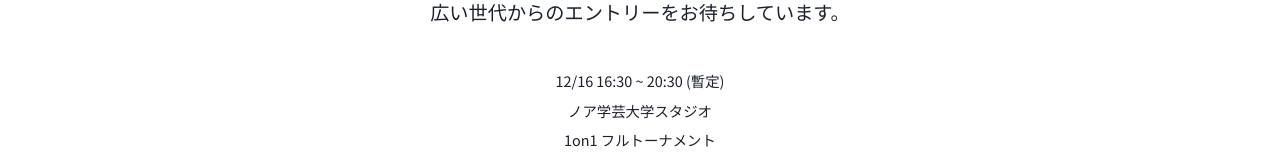
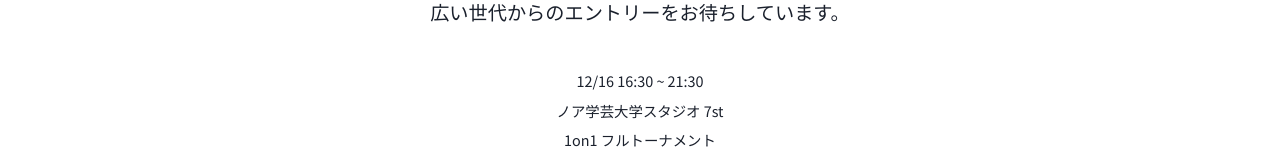
Before and after one commit to PlusF/KomabattleEncore, a Next.js app: page / in a window 1280 px wide. Shown: the part 345-506 px from the top of the page. Built offline with nearby package versions, Linux system fonts and the light colour scheme; a web font is replaced by a local one.

Commit message:
update detail

```diff
--- a/components/detail.tsx
+++ b/components/detail.tsx
@@ -13,10 +13,10 @@ function Detail() {
     return (
         <VStack sx={vstackStyle}>
             <Text>
-                12/16 16:30 ~ 20:30 (暫定)
+                12/16 16:30 ~ 21:30
             </Text>
             <Text>
-                ノア学芸大学スタジオ
+                ノア学芸大学スタジオ 7st
             </Text>
             <Text>
                 1on1 フルトーナメント
```
